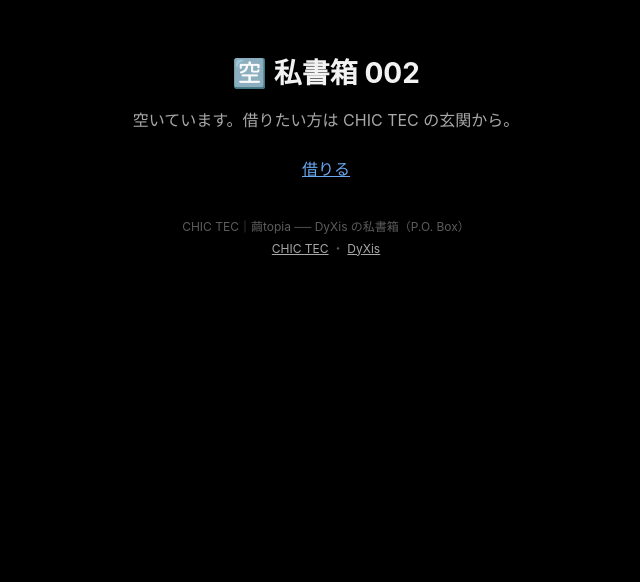
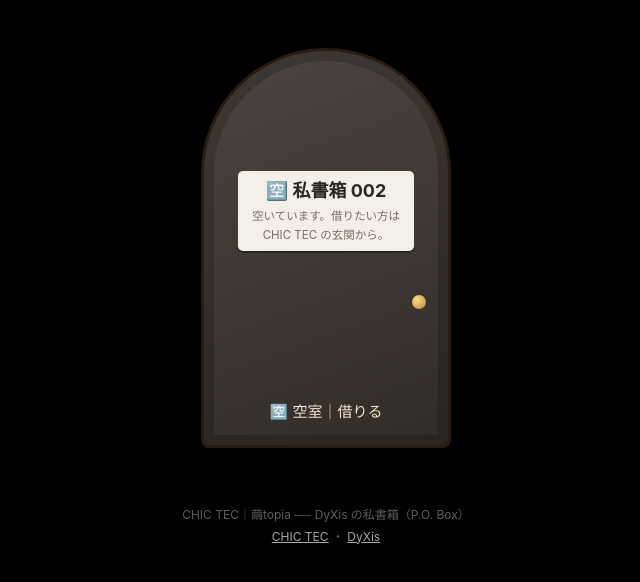
Before and after one commit to ittekiou/CHIC-TEC, a plain HTML site: page box/002/index.html in a window 1280 px wide. Shown: the whole page, without its empty margins (314-954 px from the left). Drawn offline with Linux system fonts and the light colour scheme.

Commit message:
Add files via upload

```diff
--- a/box/002/index.html
+++ b/box/002/index.html
@@ -9,22 +9,38 @@
 <style>
   body { margin:0; background:#000; color:#f2f2f2; font-family:-apple-system,BlinkMacSystemFont,"Helvetica Neue","Hiragino Sans",sans-serif; line-height:1.8; }
   main { max-width:560px; margin:0 auto; padding:48px 16px; text-align:center; }
-  h1 { font-size:28px; margin:0 0 8px; }
   p { color:#a8a8a8; margin:6px 0; }
   a { color:#6aa8f0; }
-  ul { list-style:none; padding:0; margin:20px 0; }
-  li { margin:8px 0; }
+  ul { list-style:none; padding:0; margin:24px 0 0; display:flex; flex-wrap:wrap; justify-content:center; gap:4px 18px; }
+  li { margin:0; font-size:15px; }
   .foot { font-size:12px; color:#5c5c5c; margin-top:32px; }
   .foot a { color:#a8a8a8; }
+
+  /* 扉：表札の中身を扉に書き、扉ごと押すと中へ */
+  .door { position:relative; display:block; width:min(250px, 76vw); box-sizing:border-box; min-height:400px; margin:0 auto; padding:120px 34px 70px;
+          border-radius:125px 125px 8px 8px; text-decoration:none; color:inherit;
+          background:linear-gradient(160deg, #6b4a32, #4a3222); border:3px solid #2b1c12;
+          box-shadow: inset 0 0 0 10px rgba(0,0,0,.18), 0 8px 24px rgba(0,0,0,.6);
+          transition: transform .25s ease, box-shadow .25s ease; }
+  .door::after { content:""; position:absolute; right:22px; top:62%; width:14px; height:14px; border-radius:50%;
+                 background:radial-gradient(circle at 35% 35%, #f6dc8c, #b8892c); }
+  .door .plate { display:inline-block; background:#f3eee6; color:#2b2622; border-radius:5px; padding:7px 12px;
+                 box-shadow:0 2px 0 rgba(0,0,0,.35); max-width:100%; }
+  .door h1 { font-size:18px; margin:0; line-height:1.4; }
+  .door .about { color:#7a7068; font-size:11.5px; line-height:1.6; margin:4px 0 0; }
+  .door .knock { position:absolute; left:0; right:0; bottom:20px; font-size:15px; color:#f3e3c8; }
+  .door.open:hover { transform:perspective(600px) rotateY(-12deg); box-shadow: inset 0 0 0 10px rgba(0,0,0,.18), 0 10px 30px rgba(233,185,73,.25); }
+  .door.closed { background:linear-gradient(160deg, #4b4440, #322c29); }
+  .door.closed:hover { transform:translateY(-2px); }
+  .door.plain { cursor:default; }
 </style>
 </head>
 <body>
 <main>
-  <h1 id="n">私書箱</h1>
-  <p id="a"></p>
+  <a class="door plain" id="door"><span class="plate"><h1 id="n">私書箱</h1><p class="about" id="a"></p></span><span class="knock" id="k"></span></a>
   <ul id="l"></ul>
   <p class="foot">CHIC TEC｜繭topia ── DyXis の私書箱（P.O. Box）<br>
-  <a href="https://github.com/ittekiou/CHIC-TEC">CHIC TEC</a> ・ <a href="https://ittekiou.github.io/dyxis/">DyXis</a></p>
+  <a href="https://ittekiou.github.io/CHIC-TEC/">CHIC TEC</a> ・ <a href="https://ittekiou.github.io/dyxis/">DyXis</a></p>
 </main>
 <script>
 fetch("nest.json", { cache: "no-store" }).then(r => r.json()).then(j => {
@@ -32,7 +48,17 @@ fetch("nest.json", { cache: "no-store" }).then(r => r.json()).then(j => {
   document.title = j.name + "｜CHIC TEC";
   document.getElementById("n").textContent = j.name;
   document.getElementById("a").textContent = j.about || "";
-  const items = [...(j.links || []).map(x => [x.title, x.url]),
+
+  // 札のリンクに「集卵処」があれば開いた扉（中の庭へ）。なければ「借りる」へ向かう閉じた扉
+  const links = j.links || [];
+  const garden = links.find(x => /集卵処/.test(x.title));
+  const rent = links.find(x => /借りる/.test(x.title));
+  const door = document.getElementById("door"), k = document.getElementById("k");
+  const used = garden || rent;
+  if (garden) { door.href = garden.url; door.className = "door open"; k.textContent = "🚪 どうぞ、庭へ"; }
+  else if (rent) { door.href = rent.url; door.className = "door closed"; k.textContent = "🈳 空室｜借りる"; }
+
+  const items = [...links.filter(x => x !== used).map(x => [x.title, x.url]),
                  ...(j.nests || []).filter(x => !/CHIC-TEC\/$/.test(x.url)).map(x => ["↩️ " + x.name, x.url])];
   document.getElementById("l").innerHTML = items.map(([t, u]) => `<li><a href="${esc(u)}">${esc(t)}</a></li>`).join("");
 }).catch(() => {});
```
